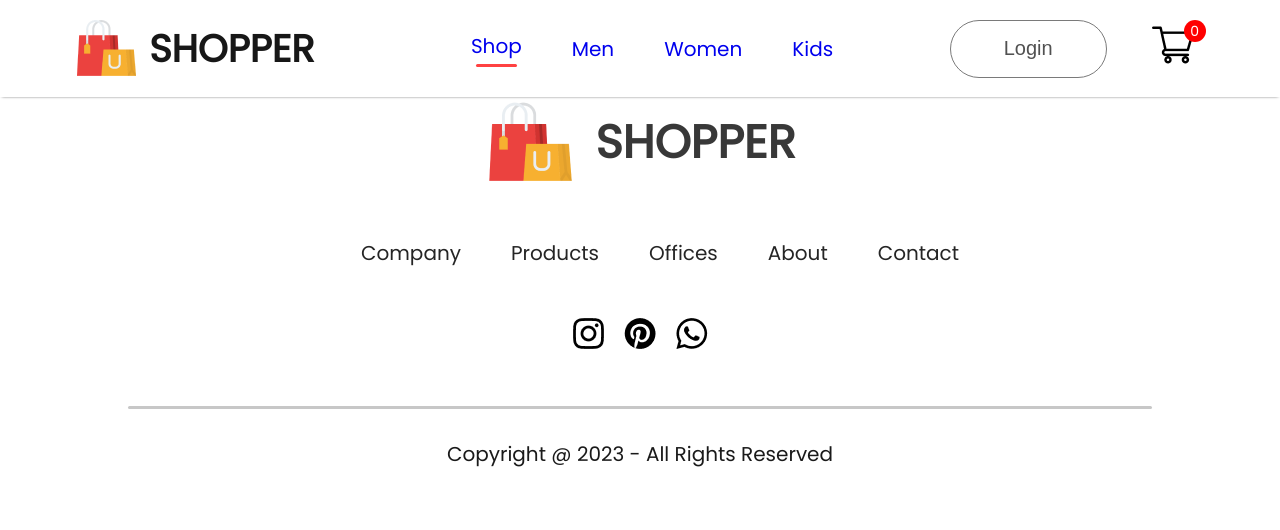
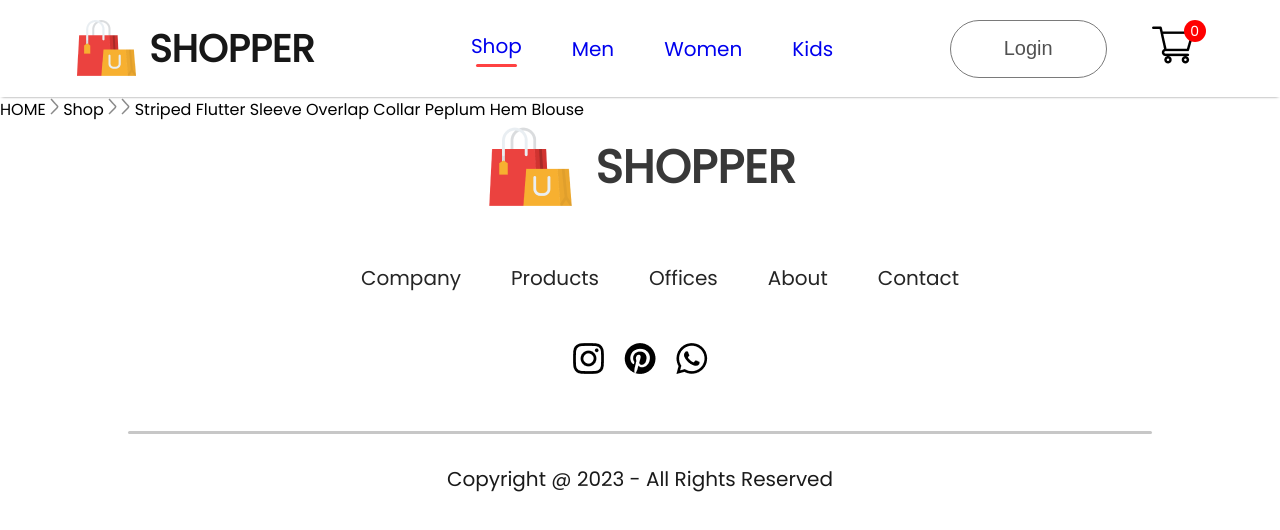
Before and after one commit to Hemant-Mhalsekar/E-Commerce-Website, a React (Create React App) app in the folder frontend/: page /product/1 in a window 1280 px wide. Shown: the top 530 px of the page. Built offline with nearby package versions, Linux system fonts and the light colour scheme.

Commit message:
completed breadcrums

```diff
--- a/frontend/src/Components/Breadcrums/Breadcrum.jsx
+++ b/frontend/src/Components/Breadcrums/Breadcrum.jsx
@@ -1,9 +1,13 @@
 import React from 'react'
 import './Breadcrum.css'
+import arrow_icon from '../Assets/breadcrum_arrow.png'
 
-const Breadcrum = () => {
+const Breadcrum = (props) => {
+    const {product} = props;
   return (
-    <div className='breadcrum'>Breadcrum</div>
+    <div className='breadcrum'>
+    HOME <img src={arrow_icon} alt=''/> Shop <img src={arrow_icon} alt=''/> {product.catrgory} <img src={arrow_icon} alt=''/> {product.name}
+    </div>
   )
 }
 
--- a/frontend/src/Components/Item/Item.jsx
+++ b/frontend/src/Components/Item/Item.jsx
@@ -1,10 +1,11 @@
 import React from 'react'
 import './Item.css'
+import { Link } from 'react-router-dom'
 
 const Item = (props) => {
   return (
     <div className='item'>
-        <img src={props.image} alt=''/>
+        <Link to={`/product/${props.id}`}><img src={props.image} alt=''/></Link>
         <p>{props.name}</p>
         <div className='item-prices'>
             <div className='item-price-new'>
--- a/frontend/src/Pages/Product.jsx
+++ b/frontend/src/Pages/Product.jsx
@@ -1,6 +1,7 @@
 import React, { useContext } from 'react'
 import { ShopContext } from '../Context/ShopContext'
 import { useParams } from 'react-router-dom'
+import Breadcrum from '../Components/Breadcrums/Breadcrum'
 
 const Product = () => {
   const {all_product} = useContext(ShopContext)
@@ -8,7 +9,7 @@
   const product = all_product.find((e)=> e.id === Number(productId))
   return (
     <div>
-
+      <Breadcrum product = {product}/>
     </div>
   )
 }
```
